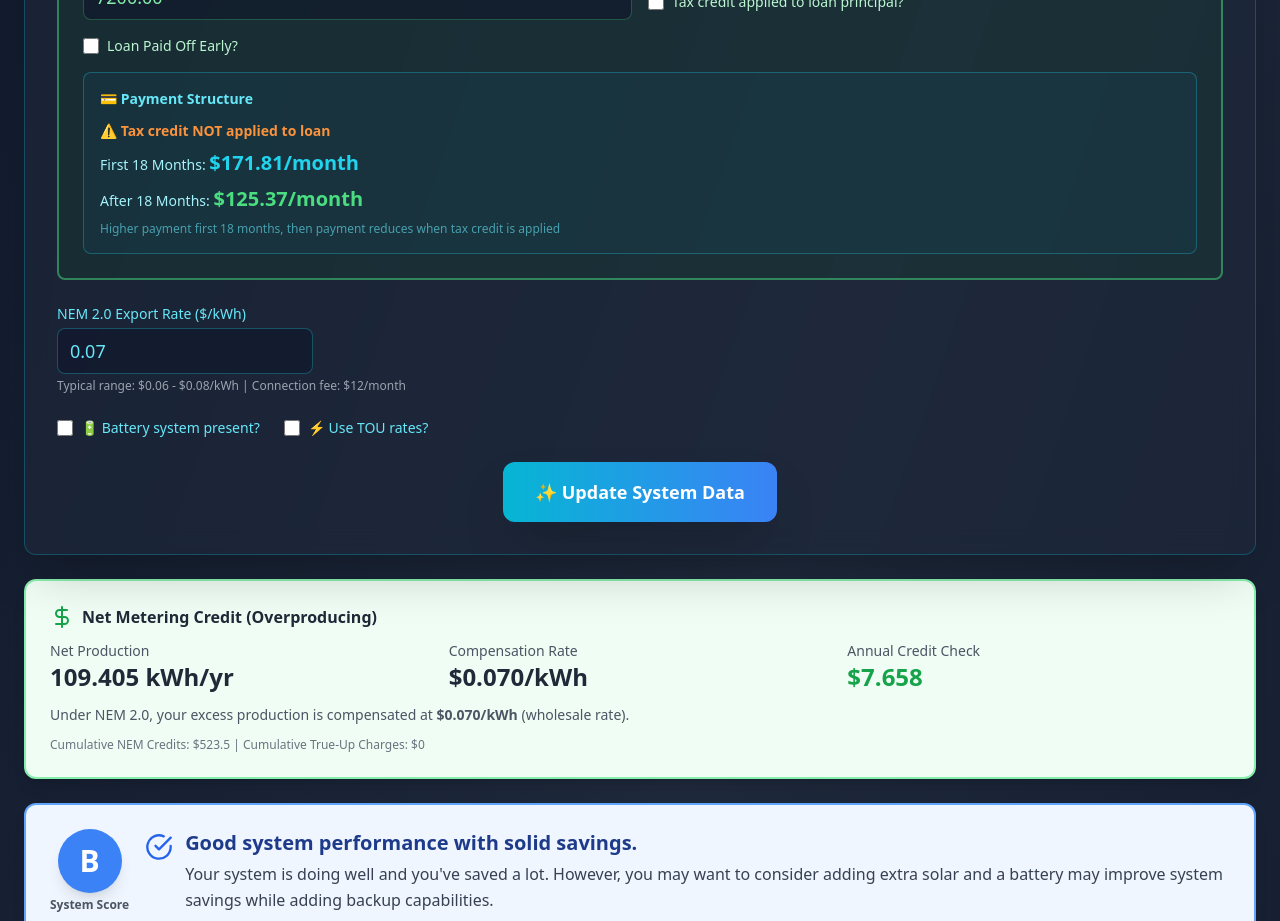
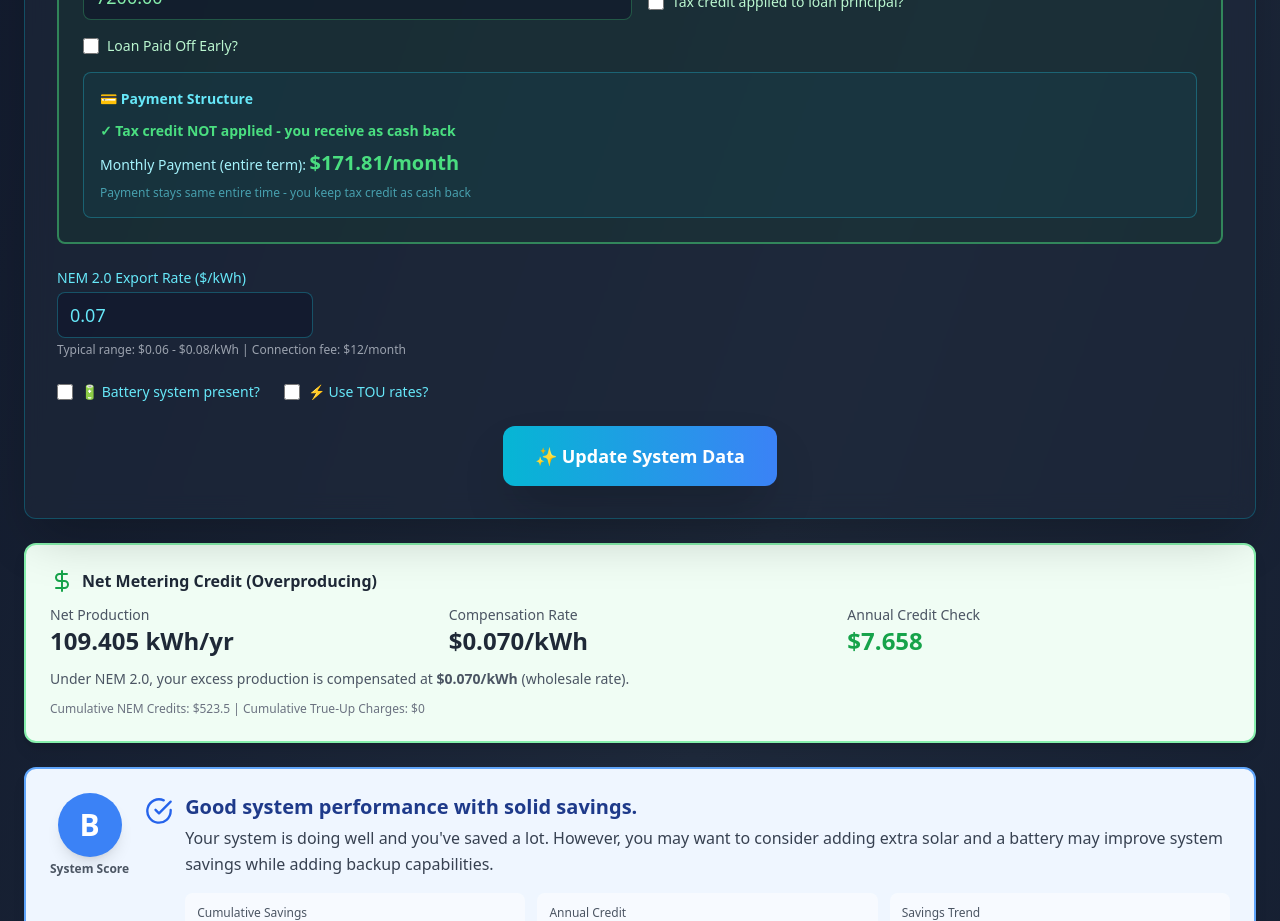
Before and after one commit to dgwest17/solarhealth, a React (Vite) app: page / in a window 1280 px wide. Shown: the part 940-1861 px from the top of the page. Built offline with nearby package versions, Linux system fonts and the light colour scheme.

Commit message:
Update InputSection.jsx

```diff
--- a/src/components/InputSection.jsx
+++ b/src/components/InputSection.jsx
@@ -53,17 +53,17 @@ const InputSection = ({
   let paymentAfter18Months = 0;
 
   if (inputs.program === 'Loan' && inputs.loanPrincipal > 0) {
+    // Calculate base payment on full principal
+    initialLoanPayment = calculateMonthlyPayment(inputs.loanPrincipal, inputs.loanInterestRate || 5.99, inputs.loanTerm);
+
     if (inputs.taxCreditApplied) {
-      // Tax credit applied: lower payment entire time
+      // Tax credit WILL BE applied at month 18: payment reduces after 18 months
       const reducedPrincipal = inputs.loanPrincipal - taxCredit;
-      initialLoanPayment = calculateMonthlyPayment(reducedPrincipal, inputs.loanInterestRate || 5.99, inputs.loanTerm);
+      const remainingYears = inputs.loanTerm - 1.5;
+      paymentAfter18Months = calculateMonthlyPayment(reducedPrincipal, inputs.loanInterestRate || 5.99, remainingYears);
+    } else {
+      // Tax credit NOT applied: payment stays same (customer gets tax credit as cash)
       paymentAfter18Months = initialLoanPayment;
-    } else {
-      // Tax credit NOT applied: higher payment first 18 months, then lower
-      initialLoanPayment = calculateMonthlyPayment(inputs.loanPrincipal, inputs.loanInterestRate || 5.99, inputs.loanTerm);
-      const reducedPrincipal = inputs.loanPrincipal - taxCredit;
-      const remainingYears = inputs.loanTerm - 1.5; // After 18 months
-      paymentAfter18Months = calculateMonthlyPayment(reducedPrincipal, inputs.loanInterestRate || 5.99, remainingYears);
     }
   }
 
@@ -528,16 +528,16 @@ const InputSection = ({
             <div className="text-sm text-cyan-200 space-y-2">
               {inputs.taxCreditApplied ? (
                 <>
-                  <p className="text-green-400 font-semibold">✓ Tax credit applied to loan principal</p>
-                  <p>Monthly Payment (entire term): <span className="font-bold text-green-400 text-xl">${initialLoanPayment.toFixed(2)}/month</span></p>
-                  <p className="text-xs text-cyan-300/60 mt-2">Principal reduced from ${inputs.loanPrincipal.toLocaleString()} to ${(inputs.loanPrincipal - taxCredit).toLocaleString()} - lower payment entire time</p>
+                  <p className="text-orange-400 font-semibold">⚠ Tax credit will be applied at month 18</p>
+                  <p>First 18 Months: <span className="font-bold text-cyan-400 text-xl">${initialLoanPayment.toFixed(2)}/month</span></p>
+                  <p>After 18 Months: <span className="font-bold text-green-400 text-xl">${paymentAfter18Months.toFixed(2)}/month</span></p>
+                  <p className="text-xs text-cyan-300/60 mt-2">Higher payment first 18 months, then payment reduces when tax credit is applied to principal</p>
                 </>
               ) : (
                 <>
-                  <p className="text-orange-400 font-semibold">⚠ Tax credit NOT applied to loan</p>
-                  <p>First 18 Months: <span className="font-bold text-cyan-400 text-xl">${initialLoanPayment.toFixed(2)}/month</span></p>
-                  <p>After 18 Months: <span className="font-bold text-green-400 text-xl">${paymentAfter18Months.toFixed(2)}/month</span></p>
-                  <p className="text-xs text-cyan-300/60 mt-2">Higher payment first 18 months, then payment reduces when tax credit is applied</p>
+                  <p className="text-green-400 font-semibold">✓ Tax credit NOT applied - you receive as cash back</p>
+                  <p>Monthly Payment (entire term): <span className="font-bold text-green-400 text-xl">${initialLoanPayment.toFixed(2)}/month</span></p>
+                  <p className="text-xs text-cyan-300/60 mt-2">Payment stays same entire time - you keep tax credit as cash back</p>
                 </>
               )}
             </div>
```
